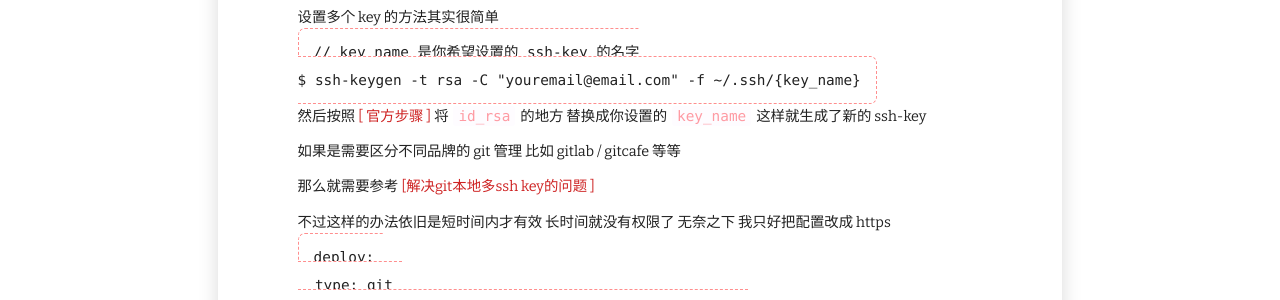
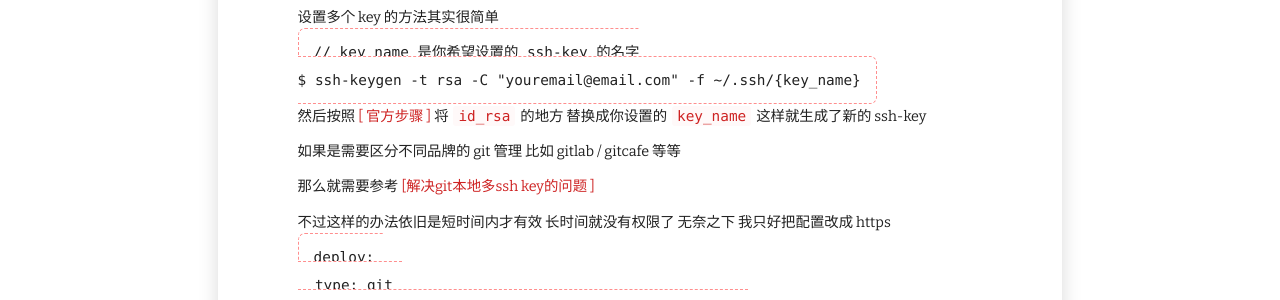
Before and after one commit to ch1oechao/code, a Jekyll site: the page built from _posts/2016-03-28-fix-hexo-deploy.md, in a window 1280 px wide. Shown: the part 1256-1556 px from the top of the page. Built offline with Jekyll 4.4.1, drawn with Linux system fonts in a browser that asks for light colours; nearby versions of some CDN libraries; a style sheet for code colours, icons or effects is not loaded.

Commit message:
fix code highlight

```diff
--- a/_sass/article.scss
+++ b/_sass/article.scss
@@ -92,10 +92,10 @@
     padding: 2px 5px;
     margin: 0 2px;
     border-radius: 3px;
-    color: rgba(255,58,71,.5);
+    color: #CE2323;
+    background-color: rgba(255,58,71,.03);
     font-weight: 400;
-    background-color: rgba(200,111,222,.02);
-    font-family: Consolas, "Liberation Mono", Menlo, Courier, monospace, Arial, sans-serif;
+    font-family: Menlo, Consolas, Arial, sans-serif;
 
     &.hljs {
       line-height: 1.4em;
```
Also changed, not shown: assets/css/index.min.css.
